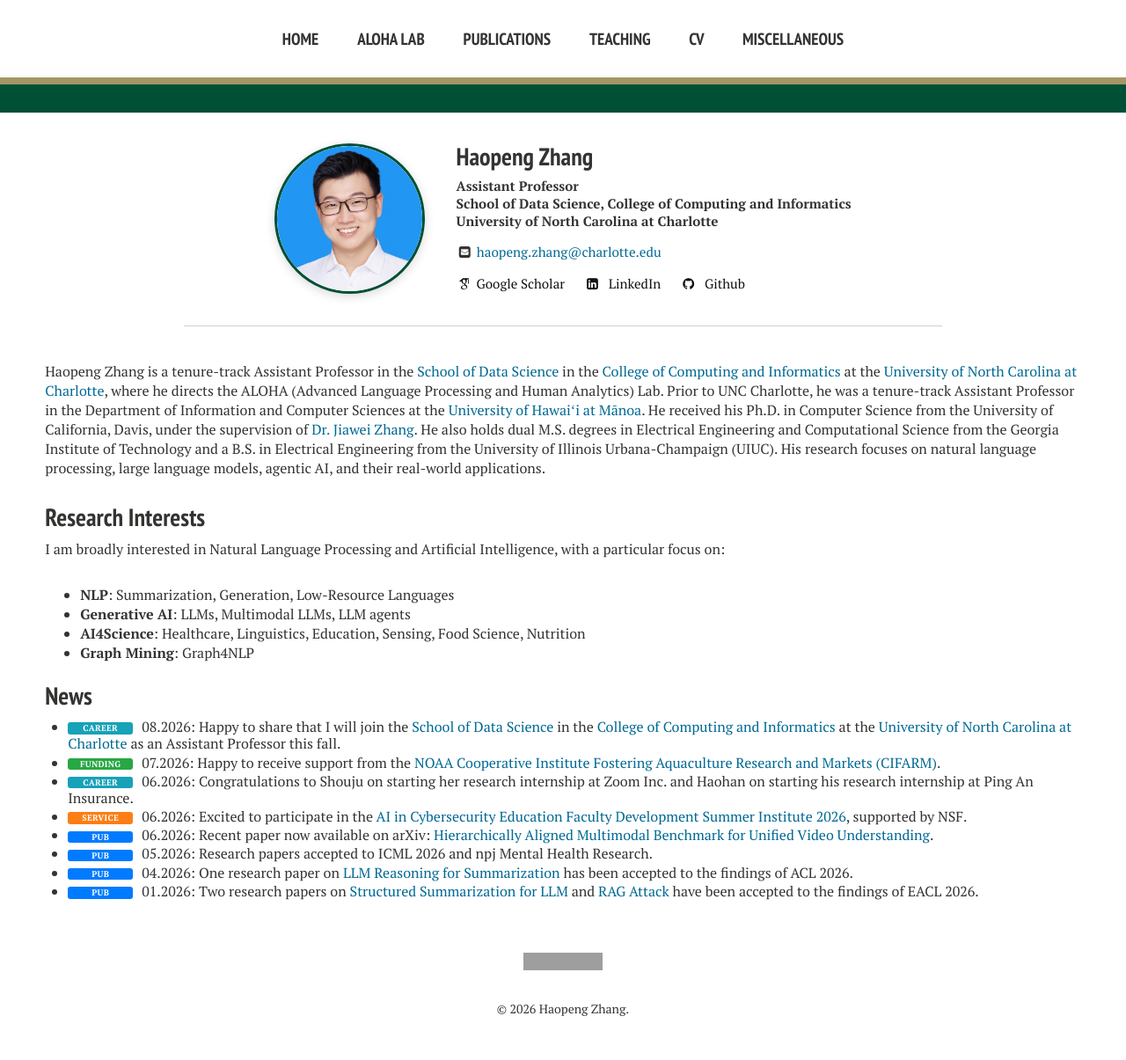
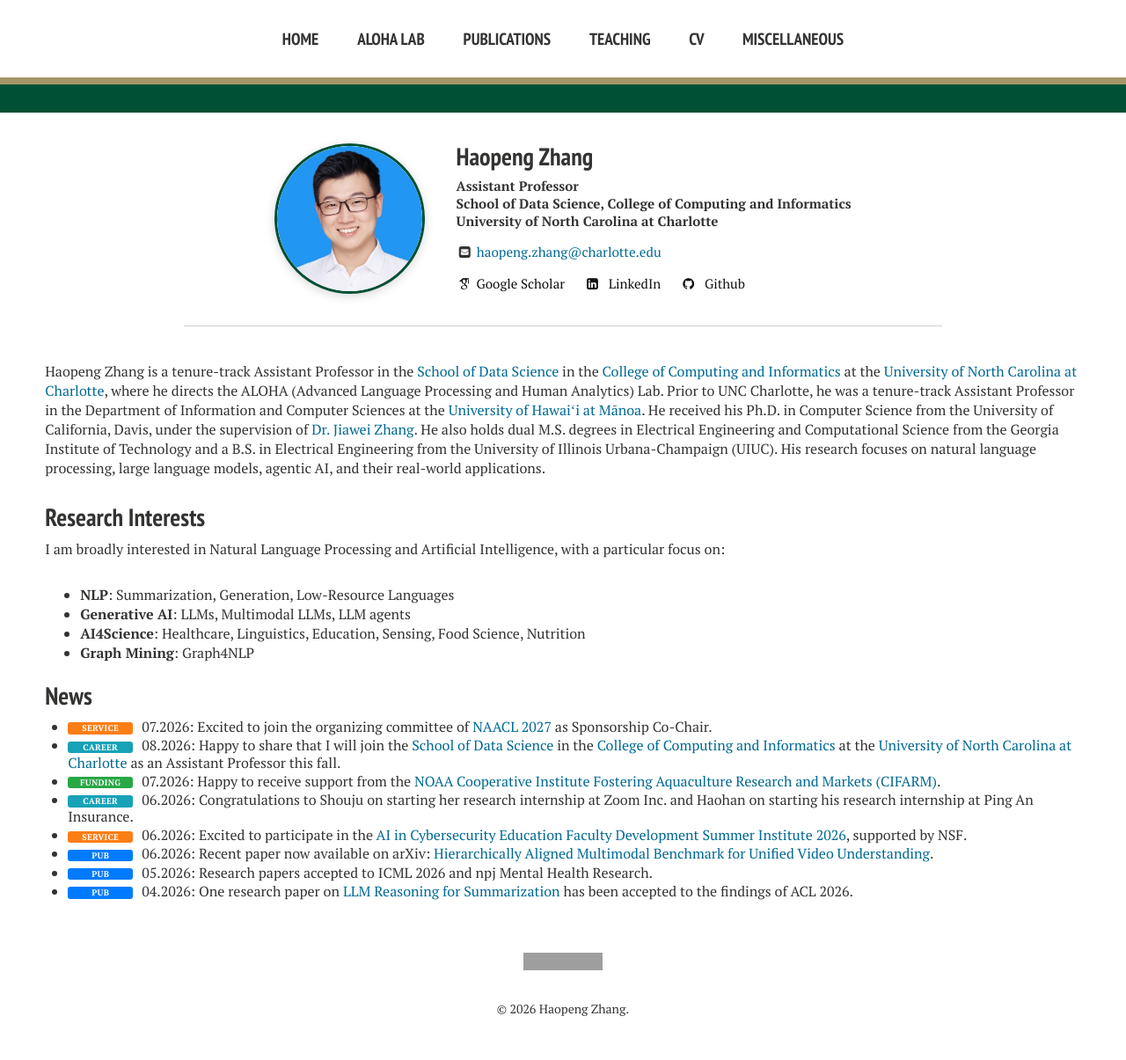
Before and after one commit to hpzhang94/hpzhang94.github.io, a Jekyll site: the page built from index.md, in a window 1280 px wide. Shown: the whole page at 88% size. Built offline with Jekyll 4.4.1, drawn with Linux system fonts in a browser that asks for light colours; nearby versions of some CDN libraries; some web fonts are replaced; grey boxes are pictures that could not be loaded.

Commit message:
update news

```diff
--- a/index.md
+++ b/index.md
@@ -66,6 +66,7 @@ I am broadly interested in Natural Language Processing and Artificial Intelligen
 
 <div style="max-height: 210px; overflow-y: scroll; padding: 1px; border-radius: 2px;">
 <ul class="news-list">
+<li><span class="news-tag tag-service">Service</span>07.2026: Excited to join the organizing committee of <a href="https://2027.naacl.org/" target="_blank">NAACL 2027</a> as Sponsorship Co-Chair.</li>
 <li><span class="news-tag tag-career">Career</span>08.2026: Happy to share that I will join the <a href="https://sds.charlotte.edu/" target="_blank">School of Data Science</a> in the <a href="https://cci.charlotte.edu/" target="_blank">College of Computing and Informatics</a> at the <a href="https://www.charlotte.edu/" target="_blank">University of North Carolina at Charlotte</a> as an Assistant Professor this fall.</li>
 <li><span class="news-tag tag-funding">Funding</span>07.2026: Happy to receive support from the <a href="https://www.hawaii.edu/news/article.php?aId=14629" target="_blank">NOAA Cooperative Institute Fostering Aquaculture Research and Markets (CIFARM)</a>.</li>
 <li><span class="news-tag tag-career">Career</span>06.2026: Congratulations to Shouju on starting her research internship at Zoom Inc. and Haohan on starting his research internship at Ping An Insurance.</li>
```
